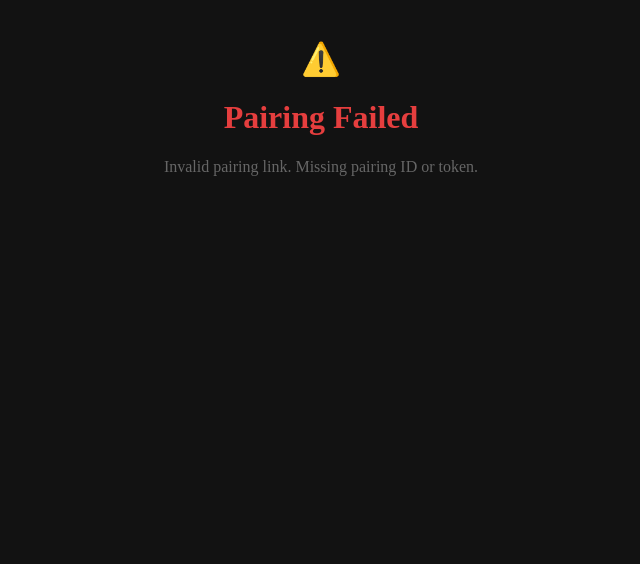
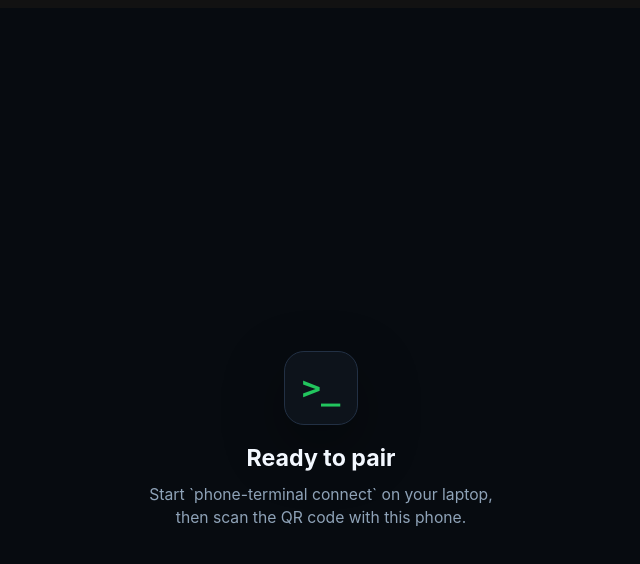
Before and after one commit to anoor3/phone-terminal, a React (Vite) app in the folder phone-app/: page / in a window 1280 px wide. Shown: the top 564 px of the page, without its empty margins (319-959 px from the left). Built offline with nearby package versions, Linux system fonts and the light colour scheme; no server answers.

Commit message:
Show ready state without pairing link

```diff
--- a/phone-app/src/ClaimPage.tsx
+++ b/phone-app/src/ClaimPage.tsx
@@ -11,6 +11,7 @@ interface ClaimPageProps {
 
 export function ClaimPage({ onClaimed, onPaired }: ClaimPageProps) {
   const [error, setError] = useState<string | null>(null);
+  const [needsPairingLink, setNeedsPairingLink] = useState(false);
   const [status, setStatus] = useState('Connecting...');
 
   useEffect(() => {
@@ -20,7 +21,7 @@ export function ClaimPage({ onClaimed, onPaired }: ClaimPageProps) {
     const pairingToken = window.location.hash.slice(1);
 
     if (!pairingId || !pairingToken) {
-      setError('Invalid pairing link. Missing pairing ID or token.');
+      setNeedsPairingLink(true);
       return;
     }
 
@@ -83,6 +84,61 @@ export function ClaimPage({ onClaimed, onPaired }: ClaimPageProps) {
     return () => {};
   }, [onClaimed, onPaired]);
 
+  if (needsPairingLink) {
+    return (
+      <div style={{
+        minHeight: '100dvh',
+        padding: 'max(2rem, env(safe-area-inset-top)) 1.5rem max(2rem, env(safe-area-inset-bottom))',
+        display: 'flex',
+        flexDirection: 'column',
+        alignItems: 'center',
+        justifyContent: 'center',
+        background: '#070b10',
+        color: '#dbe5ee',
+        textAlign: 'center',
+        fontFamily: 'Inter, system-ui, -apple-system, BlinkMacSystemFont, "Segoe UI", sans-serif',
+      }}>
+        <div style={{
+          width: '4.5rem',
+          height: '4.5rem',
+          borderRadius: '1.25rem',
+          border: '1px solid #223044',
+          background: '#0d131b',
+          display: 'grid',
+          placeItems: 'center',
+          marginBottom: '1.25rem',
+          boxShadow: '0 22px 60px rgba(0, 0, 0, 0.35)',
+        }}>
+          <span style={{
+            color: '#22c55e',
+            fontFamily: '"SFMono-Regular", "Cascadia Code", "Roboto Mono", Menlo, Consolas, monospace',
+            fontSize: '2rem',
+            fontWeight: 800,
+          }}>
+            &gt;_
+          </span>
+        </div>
+        <h1 style={{
+          margin: 0,
+          color: '#f3f8ff',
+          fontSize: '1.45rem',
+          lineHeight: 1.15,
+        }}>
+          Ready to pair
+        </h1>
+        <p style={{
+          maxWidth: '22rem',
+          margin: '0.8rem 0 0',
+          color: '#8fa3b8',
+          fontSize: '0.98rem',
+          lineHeight: 1.45,
+        }}>
+          Start `phone-terminal connect` on your laptop, then scan the QR code with this phone.
+        </p>
+      </div>
+    );
+  }
+
   if (error) {
     return (
       <div style={{ padding: '2rem', textAlign: 'center' }}>
```
